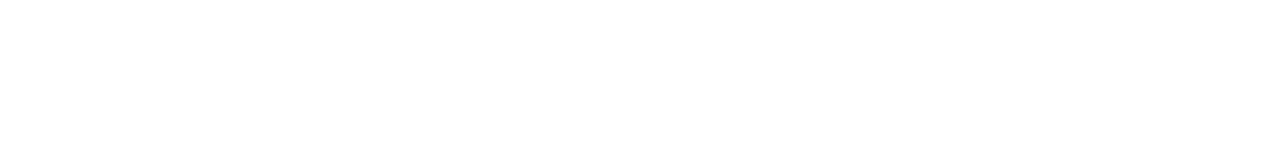
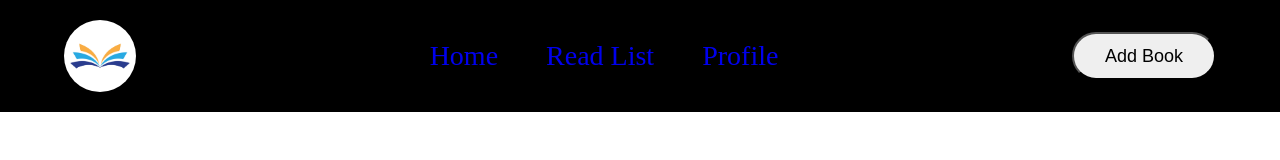
Before and after one commit to Luzefiru/odin-library, a website: page src/index.html in a window 1280 px wide. Drawn offline with Linux system fonts and the light colour scheme.

Commit message:
feat: add navbar layout

```diff
--- a/src/index.html
+++ b/src/index.html
@@ -1,14 +1,30 @@
 <!DOCTYPE html>
 <html lang="en">
   <head>
-  <meta charset="UTF-8">
-  <meta http-equiv="X-UA-Compatible" content="IE=edge">
-  <meta name="viewport" content="width=device-width, initial-scale=1.0">
-  <link rel="stylesheet" href="./style.css">
+    <meta charset="UTF-8" />
+    <meta http-equiv="X-UA-Compatible" content="IE=edge" />
+    <meta name="viewport" content="width=device-width, initial-scale=1.0" />
+    <link rel="stylesheet" href="./style.css" />
     <script src="./script.js" defer></script>
     <title>Library</title>
   </head>
   <body>
+    <nav>
+      <img class="nav__logo" src="../res/logo.png" alt="Site Logo">
+      <div class="nav__links">
+        <a href="#">Home</a>
+        <a href="#">Read List</a>
+        <a href="#">Profile</a>
+      </div>
+      <button class="nav__btn--add-book">Add Book</button>
+    </nav>
 
+    <main>
+
+    </main>
+
+    <!-- <footer>
+      <a href="https://www.vecteezy.com/free-vector/book-logo">Book Logo Vectors by Vecteezy</a>
+    </footer> -->
   </body>
 </html>
--- a/src/script.js
+++ b/src/script.js
@@ -15,21 +15,18 @@ Book.prototype.info = function () {
     message = "not read yet";
   }
 
-  console.log(
-    `${this.title} by ${this.author}, ${this.numPages} pages, ${message}`
-  );
+  return `${this.title} by ${this.author}, ${this.numPages} pages, ${message}`;
 };
 
 function addBookToLibrary() {
   const title = prompt("What is the title of the book?");
   const author = prompt("Who is the author of the book?");
   const numPages = prompt("How many pages are in the book?");
-  const haveReadInput = prompt("Have you read it already? Y/N")
+  const haveReadInput = prompt("Have you read it already? Y/N");
   let haveRead;
-  if (haveReadInput === 'Y') {
+  if (haveReadInput === "Y") {
     haveRead = true;
-  }
-  else {
+  } else {
     haveRead = false;
   }
 
--- a/src/style.css
+++ b/src/style.css
@@ -0,0 +1,44 @@
+* {
+  margin: 0;
+  padding: 0;
+  box-sizing: border-box;
+}
+
+nav {
+  padding: 1rem 4rem;
+
+  display: grid;
+  grid-template-areas:
+    "left center right";
+  height: 7rem;
+  background-color: black;
+  align-items: center;
+}
+
+.nav__logo {
+  grid-area: left;
+  width: 4.5rem;
+  border-radius: 100%;
+}
+
+.nav__links {
+  grid-area: center;
+  justify-self: center;
+  display: flex;
+  gap: 3rem;
+}
+
+.nav__links > * {
+  font-size: 28px;
+  text-decoration: none;
+}
+
+.nav__btn--add-book {
+  grid-area: right;
+  justify-self: end;
+  width: 9rem;
+  height: 3rem;
+  padding: 0.75rem 1.5rem;
+  border-radius: 24px;
+  font-size: 18px;
+}
```
Also changed, not shown: .eslintrc.json, res/logo.png (added). Lines whose indentation alone changed are shown as unchanged.
